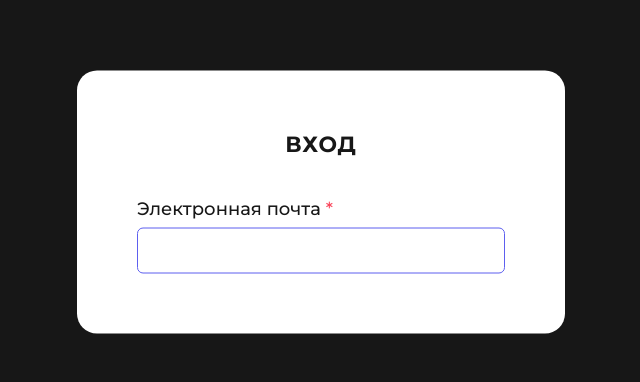
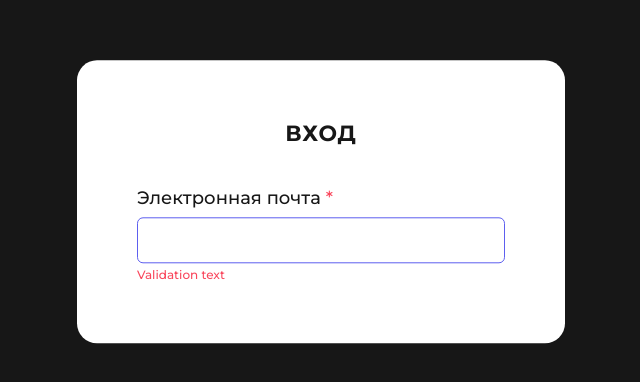
Before and after one commit to Githance/frontend, a React (Create React App) app: page /authentication in a window 1280 px wide. Shown: the part 198-580 px from the top of the page, without its empty margins (319-959 px from the left). Built offline with nearby package versions, Linux system fonts and the light colour scheme.

Commit message:
feat: добавить компонент текста ошибки на страницу аутентификации

```diff
--- a/src/components/input-error-text/input-error-text.jsx
+++ b/src/components/input-error-text/input-error-text.jsx
@@ -1,12 +1,15 @@
+/* eslint-disable react/require-default-props */
 import PropTypes from "prop-types";
+import cn from "classnames";
 import style from "./input-error-text.module.css";
 
-function InputErrorText({ children }) {
-  return <p className={style.text}>{children}</p>;
+function InputErrorText({ children, className }) {
+  return <p className={cn(style.text, className)}>{children}</p>;
 }
 
 InputErrorText.propTypes = {
   children: PropTypes.string.isRequired,
+  className: PropTypes.string,
 };
 
 export default InputErrorText;
--- a/src/components/input-error-text/input-error-text.module.css
+++ b/src/components/input-error-text/input-error-text.module.css
@@ -1,4 +1,6 @@
 .text {
+  margin: 0;
+  display: inline-block;
   font-weight: 500;
   font-size: 12px;
   line-height: 15px;
--- a/src/pages/authentication-page/authentication-page.jsx
+++ b/src/pages/authentication-page/authentication-page.jsx
@@ -6,6 +6,7 @@ import Form from "../../components/form/form";
 import FormTitle from "../../components/form-title/form-title";
 import InputLabel from "../../components/input-label/input-label";
 import TextInput from "../../components/text-input/text-input";
+import InputErrorText from "../../components/input-error-text/input-error-text";
 import style from "./authentication-page.module.css";
 
 function AuthenticationPage() {
@@ -35,6 +36,7 @@ function AuthenticationPage() {
             required
           ></InputLabel>
           <TextInput type="email" htmlFor="email" />
+          <InputErrorText className={style.error}>Validation text</InputErrorText>
         </fieldset>
       </Form>
     </div>
--- a/src/pages/authentication-page/authentication-page.module.css
+++ b/src/pages/authentication-page/authentication-page.module.css
@@ -34,8 +34,9 @@
   margin-bottom: 8px;
 }
 
-
-
+.error {
+  margin-top: 4px;
+}
 
 
 
```
